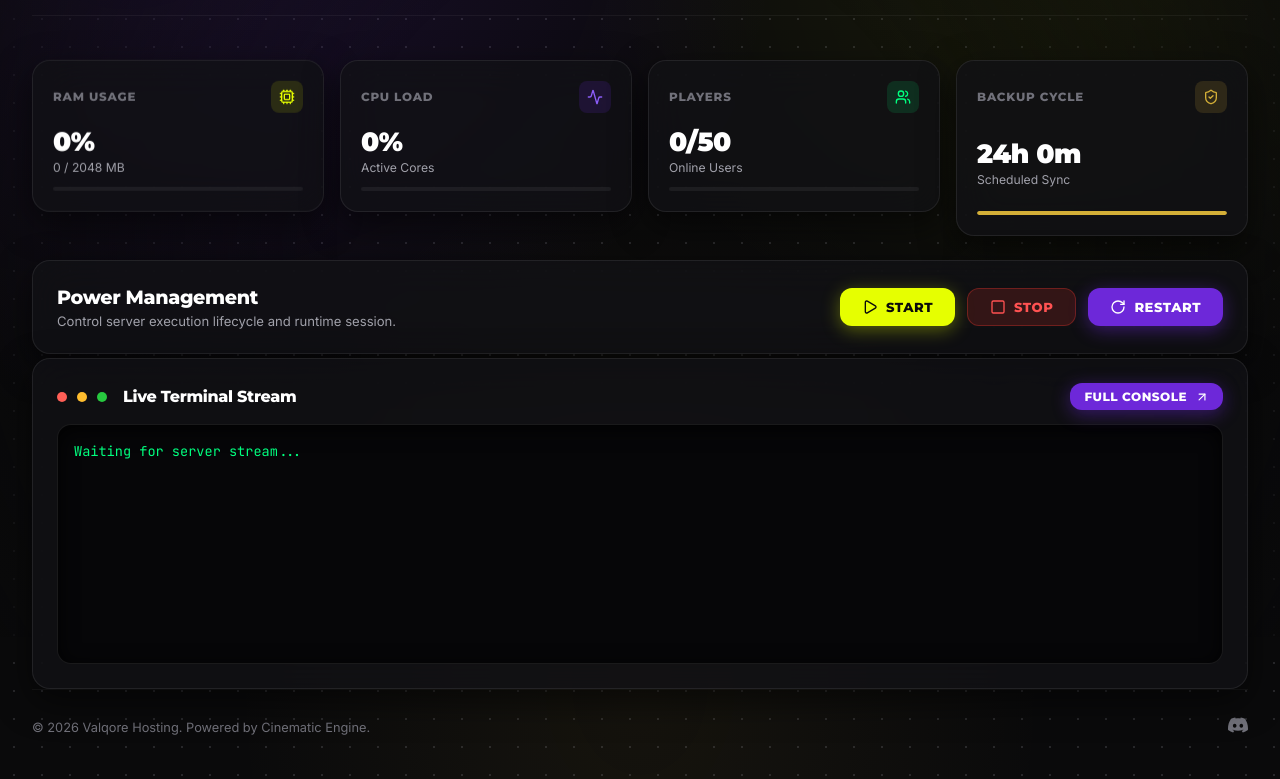
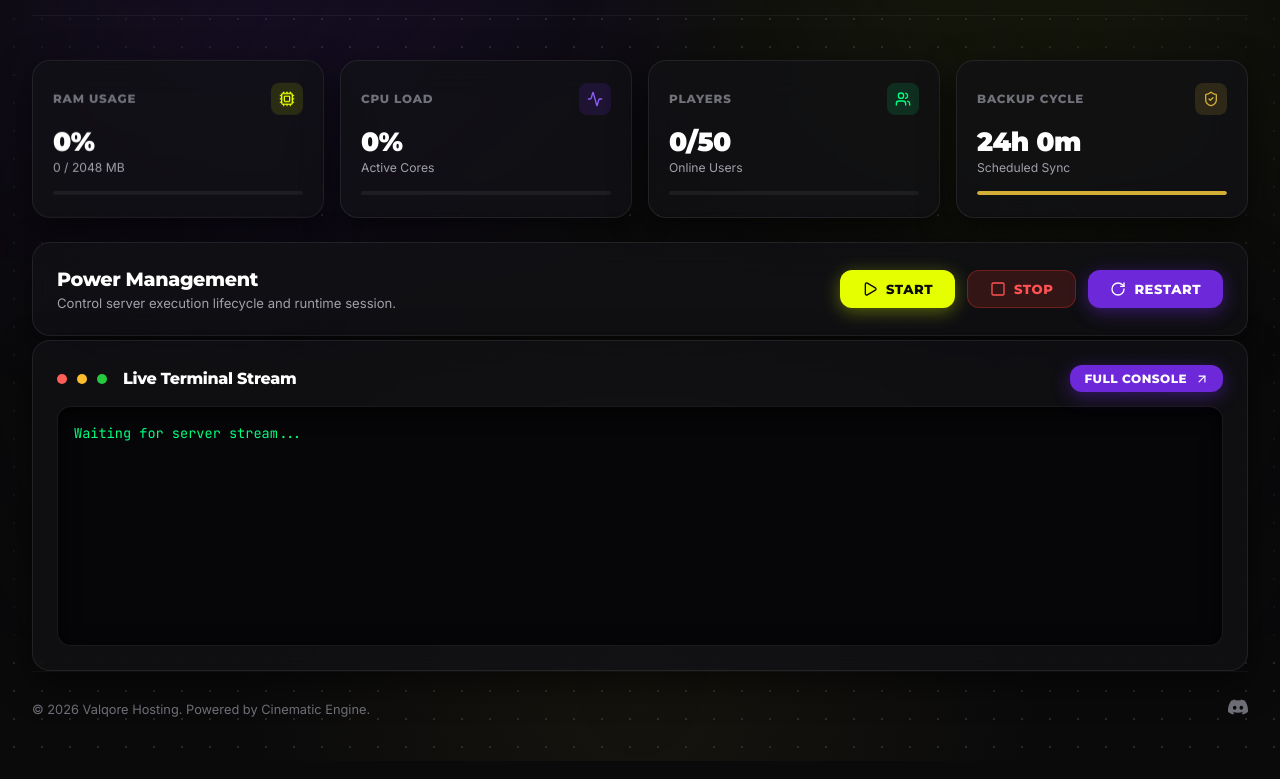
Before and after one commit to Zamir-MoN/VPhosting, a plain HTML site: page static/index.html in a window 1280 px wide. Shown: the part 163-942 px from the top of the page. Drawn offline with nearby package versions, Linux system fonts and the light colour scheme; no server answers.

Commit message:
fix: equalize metric cards height, vertical alignment, and spacing in dashboard grid

```diff
--- a/static/style.css
+++ b/static/style.css
@@ -416,15 +416,19 @@ body {
 /* --- DASHBOARD METRIC CARDS GRID --- */
 .dashboard-grid {
     display: grid;
-    grid-template-columns: repeat(4, 1fr);
+    grid-template-columns: repeat(4, minmax(0, 1fr));
     gap: 16px;
+    align-items: stretch;
+    margin-bottom: 24px !important;
 }
 
 .metric-card {
-    padding: 20px;
+    padding: 22px 20px;
     display: flex;
     flex-direction: column;
     justify-content: space-between;
+    min-height: 148px;
+    margin-bottom: 0 !important;
     position: relative;
     overflow: hidden;
 }
@@ -433,6 +437,7 @@ body {
     display: flex;
     justify-content: space-between;
     align-items: center;
+    margin-bottom: 12px;
 }
 
 .metric-title {
@@ -457,7 +462,10 @@ body {
 .metric-icon-box.backup { background: rgba(212, 175, 55, 0.15); color: var(--tertiary); }
 
 .metric-card-body {
-    margin: 14px 0 12px 0;
+    margin-bottom: 16px;
+    display: flex;
+    flex-direction: column;
+    gap: 4px;
 }
 
 .metric-value {
@@ -470,7 +478,9 @@ body {
 .metric-sub {
     font-size: 0.76rem;
     color: var(--text-secondary);
-    margin-top: 4px;
+    white-space: nowrap;
+    overflow: hidden;
+    text-overflow: ellipsis;
 }
 
 .metric-progress-bar {
@@ -479,6 +489,7 @@ body {
     background: rgba(255, 255, 255, 0.06);
     border-radius: 99px;
     overflow: hidden;
+    margin-top: auto;
 }
 
 .progress-fill {
```
